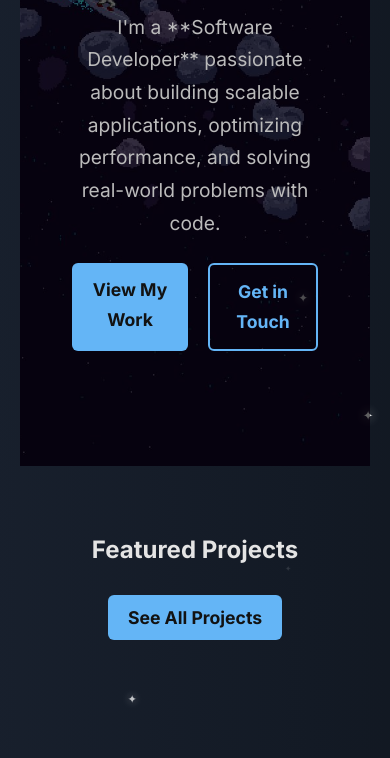
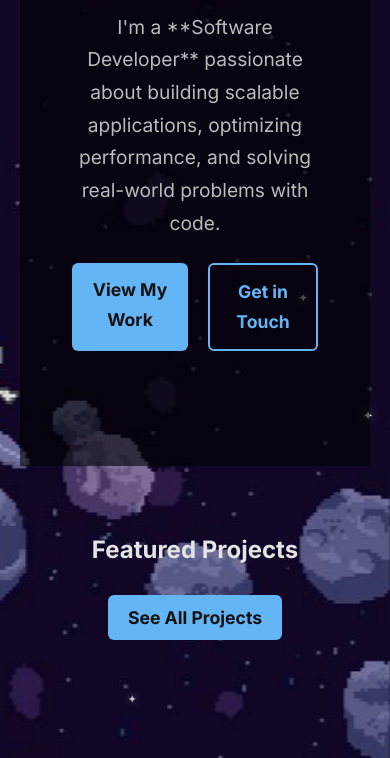
Before and after one commit to windwalker46/my-portfolio, an Eleventy site: page index.njk in a window 390 px wide. Shown: the part 421-1179 px from the top of the page. Built offline with nearby package versions, Linux system fonts and the light colour scheme; Eleventy itself is replaced by a stand-in of ours; files that its build step writes are made by us from their sources.

Commit message:
Mobile fixes

```diff
--- a/styles.css
+++ b/styles.css
@@ -327,7 +327,7 @@ footer a:hover {
 
 /* Hero Section */
 .hero {
-    height: 80vh;
+    min-height: 80vh; /* Prevents shrinking */
     display: flex;
     align-items: center;
     justify-content: center;
@@ -339,7 +339,7 @@ footer a:hover {
 
 /* Hero Background as Separate Div */
 .hero-bg {
-    position: absolute;
+    position: fixed;
     top: 0;
     left: 0;
     width: 100%;
@@ -529,13 +529,10 @@ footer a:hover {
         }
 
         .hero-bg {
-            background-attachment: scroll !important;
+            position: fixed !important;
+            background-attachment: fixed !important;
             background-size: cover !important;
             background-position: center !important;
-            transform: none !important;
-        }
-        .hero-buttons {
-            gap: 10px;
         }
     }
 }
```
Also changed, not shown: 2 other files.
